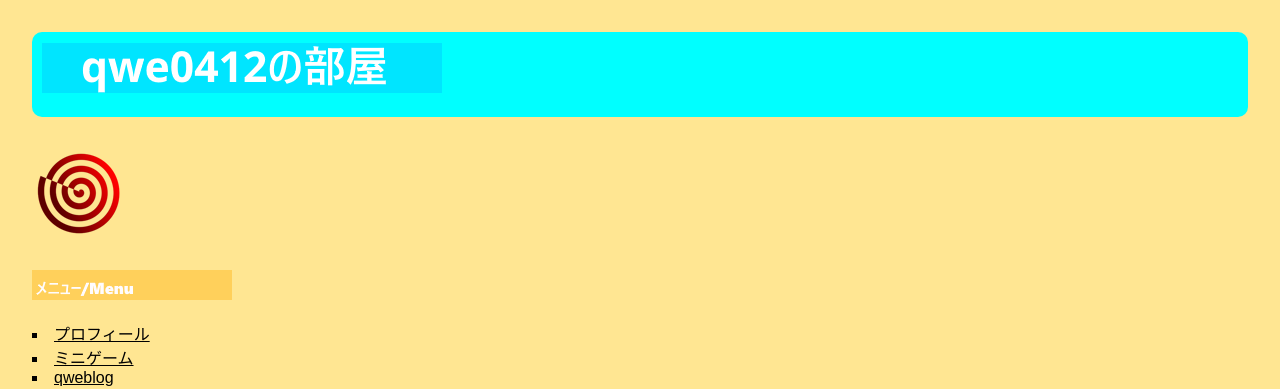
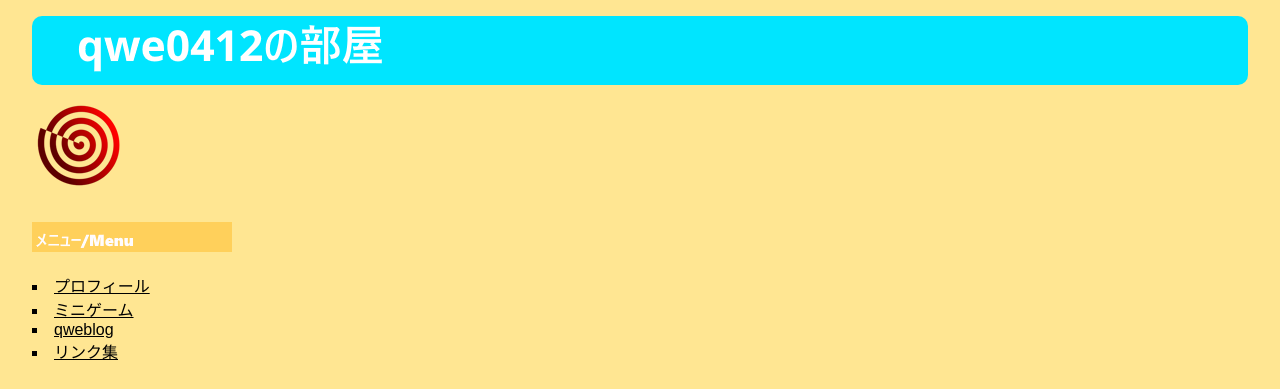
Before and after one commit to kjhuio/qwe0412.github.io, a plain HTML site: page index.html in a window 1280 px wide. Shown: the top 389 px of the page. Drawn offline with Linux system fonts and the light colour scheme.

Commit message:
Update main.css

```diff
--- a/main.css
+++ b/main.css
@@ -14,14 +14,14 @@ body {
 }
 
 h1{
-    padding-left: 10px;
-    padding-right: 10px;
-    padding-top: 10px;
-    padding-bottom: 10px;
+    padding-left: 6px;
+    padding-right: 6px;
+    padding-top: 6px;
+    padding-bottom: 6px;
     border-radius: 10px;
-    background: aqua;
+    background: rgb(0, 229, 255);
     color: #ffffff;
-    font-size: 3em;
+    font-size: 1.5em;
 }
 ui {
     font-family: Arial, Helvetica, sans-serif;
```
